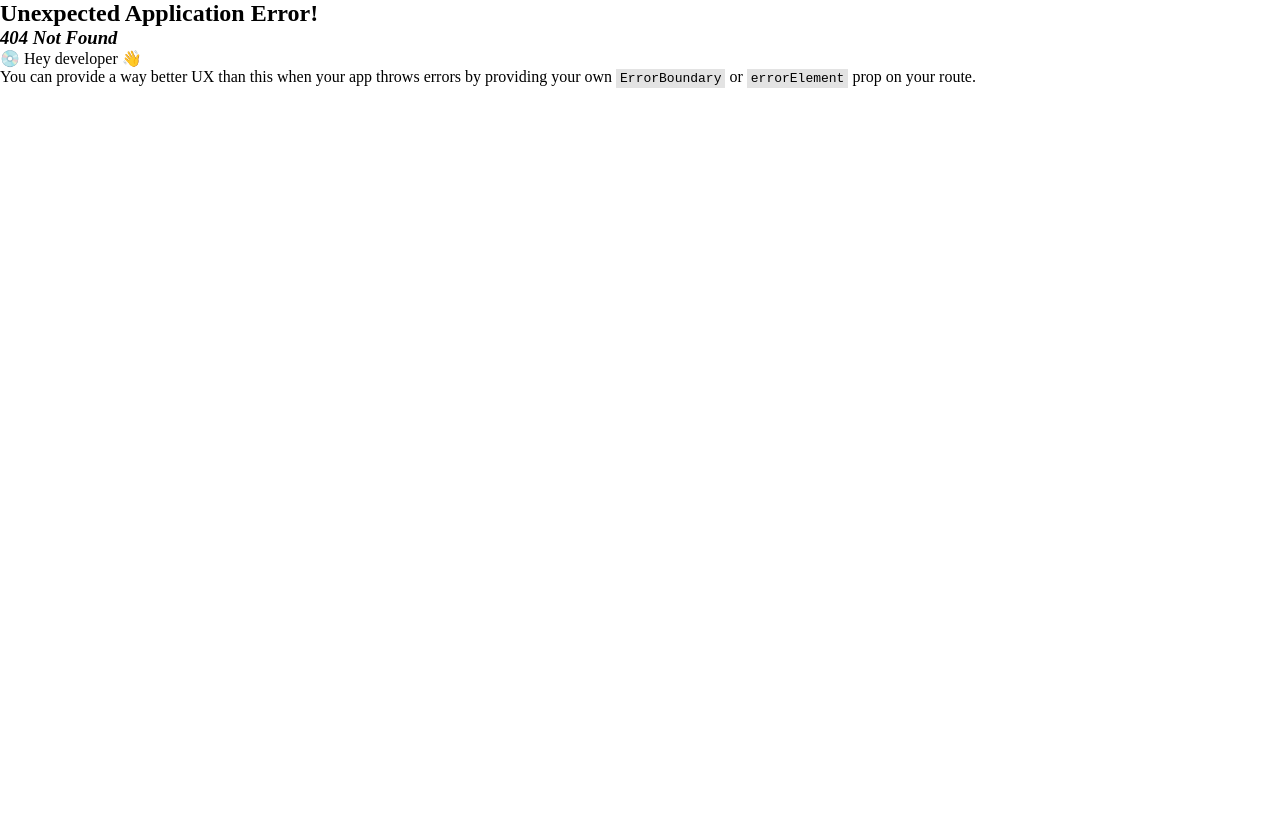
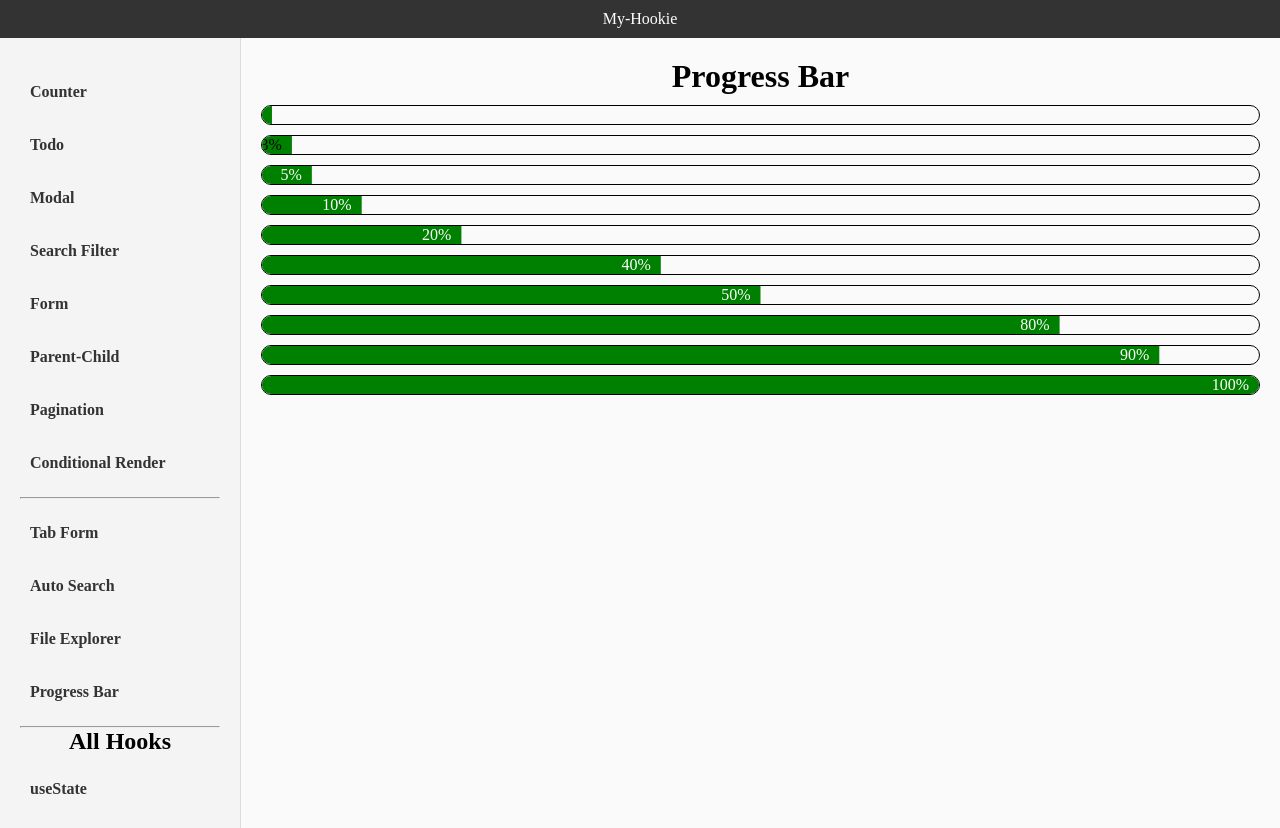
Before and after one commit to nityapriya-sahu/my-hookie, a React (Vite) app: page /progress-bar in a window 1280 px wide. Before the commit this address had no page. Before the commit the page ends 800 px from the top, so only its background shows below. Built offline with nearby package versions, Linux system fonts and the light colour scheme.

Commit message:
progress bar complete

```diff
--- a/src/components/All Hooks/styles.css
+++ b/src/components/All Hooks/styles.css
@@ -169,3 +169,21 @@
   max-height: 200px;
   overflow-y: scroll;
 }
+
+/* =========================== */
+.progress_container {
+  text-align: center;
+}
+.outer {
+  margin-top: 10px;
+  border: 1px solid black;
+  border-radius: 10px;
+  overflow: hidden;
+}
+.inner {
+  background: green;
+  color: aliceblue;
+  text-align: right;
+  padding-right: 10px;
+  transition: 0.5s ease-in;
+}
--- a/src/components/AutoSearch/AutoSearch.jsx
+++ b/src/components/AutoSearch/AutoSearch.jsx
@@ -14,6 +14,8 @@ const AutoSearch = () => {
   }, [input]);
   const fetchData = async () => {
     if (cache[input]) {
+      console.log("CACHE RETURNED", input);
+
       setResult(cache[input]);
       return;
     }
--- /dev/null
+++ b/src/components/FileExplorer/MainFolder.jsx
@@ -0,0 +1,74 @@
+import React, { useState } from "react";
+import json from "./data.json";
+
+//AGAIN REVIEW AND DO IT AGAIN. ALL WRONG IN THIS CODE, (Code is breaking)
+//Watch video again
+const List = ({ list, addNodeToList }) => {
+  const [isExpanded, setIsExpanded] = useState({});
+  return (
+    <div style={{ paddingLeft: "10px" }}>
+      {list.map((node) => (
+        <div key={node.id}>
+          {node?.isFolder && (
+            <span
+              onClick={() =>
+                setIsExpanded((prev) => ({
+                  ...prev,
+                  [node.name]: !prev[node.name],
+                }))
+              }
+            >
+              {isExpanded?.[node.name] ? "-" : "+"}
+            </span>
+          )}
+          <span>{node.name}</span>
+          {node?.isFolder && (
+            <button onClick={() => addNodeToList(node.id)}>ADD</button>
+          )}
+
+          {isExpanded?.[node.name] && node?.children && (
+            <List list={node.children} />
+          )}
+        </div>
+      ))}
+    </div>
+  );
+};
+
+const MainFolder = () => {
+  const [data, setData] = useState(json);
+  //Important . Tree dsa
+  const addNodeToList = (parendId) => {
+    const name = prompt("Enter Name");
+
+    const updateTree = (list) => {
+      return list.map((node) => {
+        if (node.id === parendId) {
+          return {
+            ...node,
+            children: [
+              ...node.children,
+              { id: "123", name: name, isFolder: true, children: [] },
+            ],
+          };
+        }
+        if (node.children) {
+          return {
+            ...node,
+            children: updateTree(node.children),
+          };
+          return node;
+        }
+      });
+    };
+    setData((prev) => updateTree(prev));
+  };
+  return (
+    <div>
+      <h1>File Explorer / VSCode Sidebar</h1>
+      <List list={data} addNodeToList={addNodeToList} />
+    </div>
+  );
+};
+
+export default MainFolder;
--- /dev/null
+++ b/src/components/FileExplorer/data.json
@@ -0,0 +1,65 @@
+[
+  {
+    "id": "10",
+    "name": "public",
+    "isFolder": true,
+    "children": [
+      {
+        "id": "11",
+        "name": "index.html",
+        "isFolder": false
+      }
+    ]
+  },
+  {
+    "id": "1",
+    "name": "src",
+    "isFolder": true,
+    "children": [
+      {
+        "id": "2",
+        "name": "components",
+        "isFolder": true,
+        "children": [
+          {
+            "id": "3",
+            "name": "test",
+            "isFolder": true,
+            "children": [
+              {
+                "id": "4",
+                "name": "file.js",
+                "isFolder": false
+              }
+            ]
+          }
+        ]
+      },
+      {
+        "id": "5",
+        "name": "App.js",
+        "isFolder": false
+      },
+      {
+        "id": "6",
+        "name": "data.json",
+        "isFolder": false
+      },
+      {
+        "id": "7",
+        "name": "index.js",
+        "isFolder": false
+      },
+      {
+        "id": "8",
+        "name": "style.css",
+        "isFolder": false
+      }
+    ]
+  },
+  {
+    "id": "9",
+    "name": "package.json",
+    "isFolder": false
+  }
+]
--- a/src/components/MasterLayout/MasterLayout.jsx
+++ b/src/components/MasterLayout/MasterLayout.jsx
@@ -40,6 +40,12 @@ const MasterLayout = () => {
             <li>
               <Link to="/auto-search">Auto Search</Link>
             </li>
+            <li>
+              <Link to="/file-explorer">File Explorer</Link>
+            </li>
+            <li>
+              <Link to="/progress-bar">Progress Bar</Link>
+            </li>
             <hr />
             <h2 style={{ textAlign: "center" }}>All Hooks</h2>
             <li>
--- /dev/null
+++ b/src/components/ProgressBar/ProgressBar.jsx
@@ -0,0 +1,43 @@
+import React, { useEffect, useState } from "react";
+
+const ProgressBarComponent = ({ progress }) => {
+  const [animatedProgress, setAnimatedProgress] = useState(0);
+  useEffect(() => {
+    setTimeout(() => {
+      setAnimatedProgress(progress);
+    }, 100);
+  }, [progress]);
+  return (
+    <div className="outer">
+      <div
+        className="inner"
+        style={{
+          //   width: `${progress}%`,
+          //To add animation
+          transform: `translateX(${animatedProgress - 100}%)`,
+          color: animatedProgress < 5 ? "black" : "white",
+        }}
+        // add accessibility
+        role="progressbar"
+        aria-valuenow={progress}
+        aria-valuemax={100}
+        aria-valuemin={0}
+      >
+        {progress}%
+      </div>
+    </div>
+  );
+};
+const ProgressBar = () => {
+  const bars = [1, 3, 5, 10, 20, 40, 50, 80, 90, 100];
+  return (
+    <div className="progress_container">
+      <h1>Progress Bar</h1>
+      {bars.map((nos) => (
+        <ProgressBarComponent key={nos} progress={nos} />
+      ))}
+    </div>
+  );
+};
+
+export default ProgressBar;
--- a/src/main.jsx
+++ b/src/main.jsx
@@ -20,6 +20,8 @@ import ConditionalRender from "./components/ConditionalRender";
 // ...............................
 import TabForm from "./components/TabForm/TabForm";
 import AutoSearch from "./components/AutoSearch/AutoSearch";
+import FileExplorer from "./components/FileExplorer/MainFolder";
+import ProgressBar from "./components/ProgressBar/ProgressBar";
 // ...............................
 import UseStateComp from "./components/All Hooks/UseStateComp";
 import UseEffectComp from "./components/All Hooks/UseEffectComp";
@@ -53,6 +55,8 @@ const routers = createBrowserRouter([
       // .........................................
       { path: "tab-form", element: <TabForm /> },
       { path: "auto-search", element: <AutoSearch /> },
+      { path: "file-explorer", element: <FileExplorer /> },
+      { path: "progress-bar", element: <ProgressBar /> },
       // .........................................
       { path: "use-state", element: <UseStateComp /> },
       { path: "use-effect", element: <UseEffectComp /> },
```
